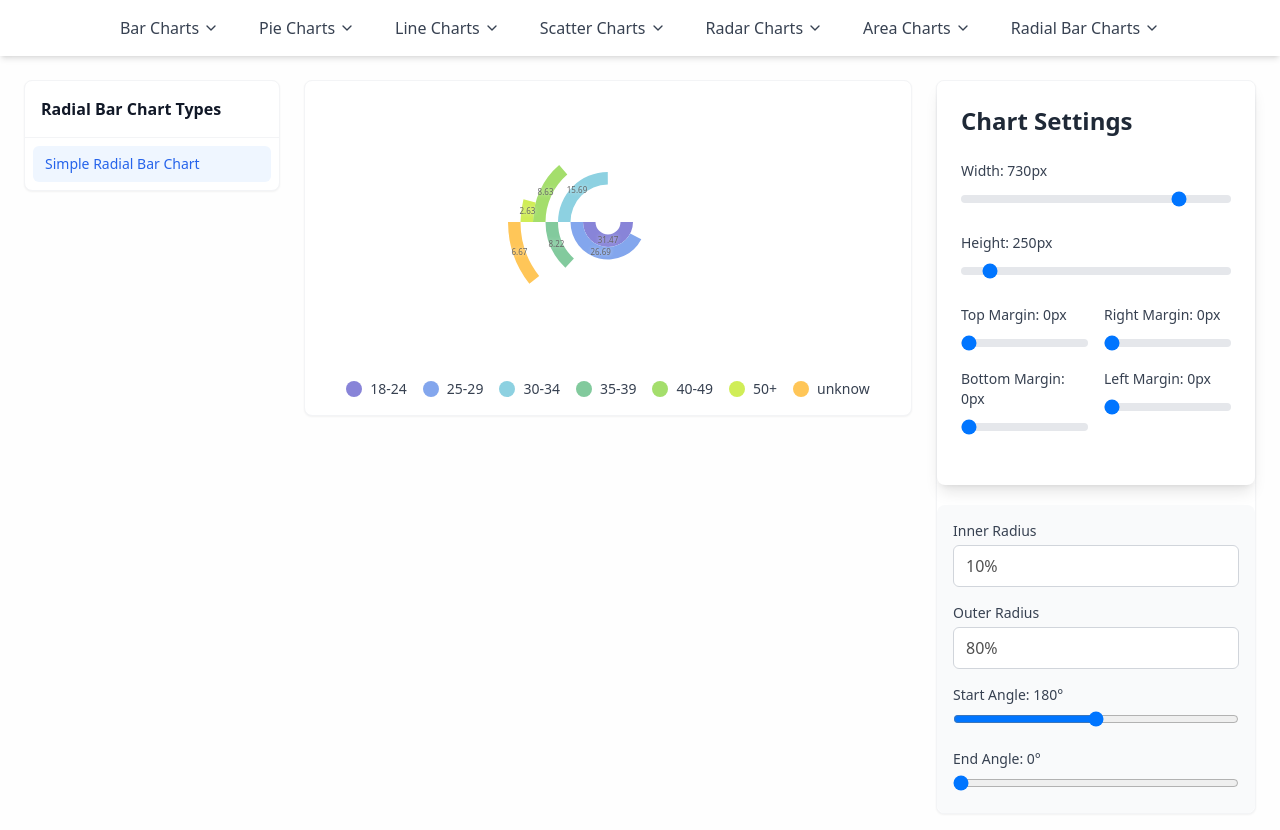
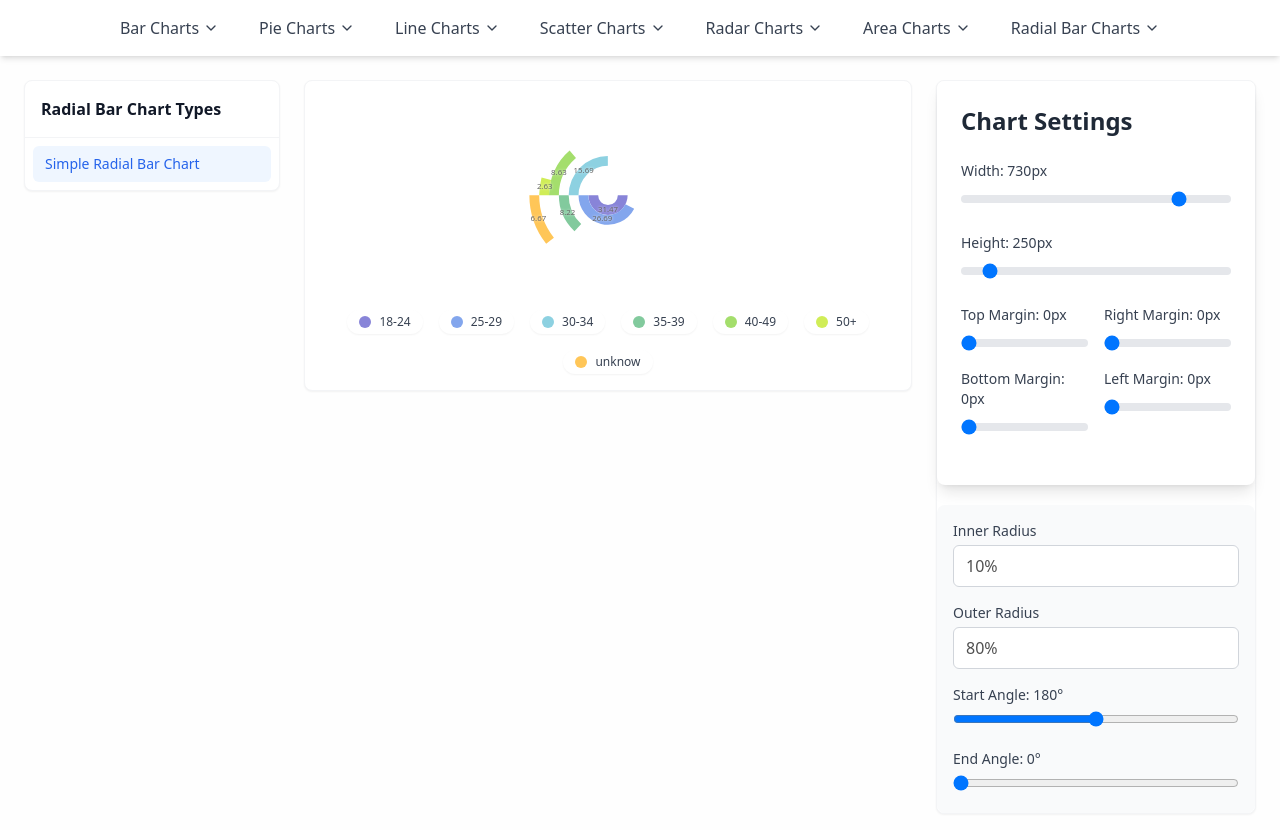
Before and after one commit to unosquare/unochart, a React app: page /simple-radial-bar-chart in a window 1280 px wide. Shown: the top 830 px of the page. Built offline with nearby package versions, Linux system fonts and the light colour scheme; the HTML template or start-up script is replaced by a standard one.

Commit message:
Design fixes

```diff
--- a/src/Legend/index.tsx
+++ b/src/Legend/index.tsx
@@ -1,4 +1,4 @@
-import type React from 'react';
+import React from 'react';
 
 interface LegendProps {
     items?: Array<{ color: string; label: string }>;
@@ -10,13 +10,17 @@ const Legend: React.FC<LegendProps> = ({ items = [] }) => {
     return (
         <div className='flex flex-wrap justify-center items-center gap-4 mt-4'>
             {validItems.map((item, index) => (
-                <div key={`legend-item-${index}`} className='flex items-center' data-testid='legend-item'>
+                <div
+                    key={`legend-item-${index}`}
+                    className='flex items-center bg-white rounded-full px-3 py-1 shadow-sm transition-all duration-300 ease-in-out hover:shadow-md'
+                    data-testid='legend-item'
+                >
                     <div
-                        className='w-4 h-4 rounded-full mr-2'
+                        className='w-3 h-3 rounded-full mr-2'
                         style={{ backgroundColor: item.color }}
                         aria-hidden='true'
                     />
-                    <span className='text-sm font-medium text-gray-700'>{item.label}</span>
+                    <span className='text-xs font-medium text-gray-700'>{item.label}</span>
                 </div>
             ))}
         </div>
--- a/src/RadialBar/index.tsx
+++ b/src/RadialBar/index.tsx
@@ -81,7 +81,7 @@ const RadialBar: React.FC<RadialBarProps> = ({
                 const labelRadius = (barInnerR + barOuterR) / 2;
 
                 const barSize = barOuterR - barInnerR;
-                const fontSize = Math.max(8, Math.min(14, barSize / 2));
+                const fontSize = Math.max(10, Math.min(14, barSize / 2));
 
                 // Adjust label position to be inside the bar
                 const labelX = labelRadius * Math.cos(midAngleRad);
@@ -90,15 +90,24 @@ const RadialBar: React.FC<RadialBarProps> = ({
                 return (
                     <g
                         key={`radial-bar-${index}`}
-                        className="transition-all duration-300 ease-in-out"
+                        className="transition-all duration-500 ease-in-out"
                     >
                         <path
                             d={pathD}
                             fill={entry.fill}
-                            className="transition-all duration-300 ease-in-out hover:opacity-80"
+                            className="transition-all duration-300 ease-in-out hover:opacity-80 hover:filter hover:brightness-110"
                             data-name={entry.name}
                             data-value={value}
-                        />
+                        >
+                            <animate
+                                attributeName="opacity"
+                                from="0"
+                                to="1"
+                                dur="0.5s"
+                                begin={`${index * 0.1}s`}
+                                fill="freeze"
+                            />
+                        </path>
                         {label && (
                             <text
                                 x={labelX}
@@ -106,13 +115,21 @@ const RadialBar: React.FC<RadialBarProps> = ({
                                 fill={label.fill}
                                 textAnchor="middle"
                                 dominantBaseline="middle"
-                                className={`font-medium select-none`}
+                                className="font-medium select-none transition-all duration-300 ease-in-out"
                                 style={{
                                     fontSize: `${fontSize}px`,
-                                    filter: 'drop-shadow(0px 0px 2px rgba(255, 255, 255, 0.7))',
+                                    filter: 'drop-shadow(0px 0px 2px rgba(255, 255, 255, 0.9))',
                                 }}
                             >
                                 {Math.abs(value).toFixed(2)}
+                                <animate
+                                    attributeName="opacity"
+                                    from="0"
+                                    to="1"
+                                    dur="0.5s"
+                                    begin={`${index * 0.1 + 0.2}s`}
+                                    fill="freeze"
+                                />
                             </text>
                         )}
                     </g>
--- a/src/RadialBarChart/index.tsx
+++ b/src/RadialBarChart/index.tsx
@@ -27,6 +27,7 @@ const RadialBarChart: React.FC<RadialBarChartProps> = ({
     const cy = height / 2;
     const [tooltipData, setTooltipData] = useState<any>(null);
     const [tooltipPosition, setTooltipPosition] = useState({ x: 0, y: 0 });
+    const scaleFactor = Math.max(0.5, Math.min(1.5, width / 730));
 
     const handleMouseMove = (event: React.MouseEvent<SVGElement>) => {
         const target = event.target as SVGElement;
@@ -58,10 +59,10 @@ const RadialBarChart: React.FC<RadialBarChartProps> = ({
     };
 
     return (
-        <div className="relative w-full flex flex-col items-center justify-center gap-4">
+        <div className="relative w-full h-full flex flex-col items-center justify-center">
             <svg
-                width={width}
-                height={height}
+                width="100%"
+                height="100%"
                 viewBox={`0 0 ${width} ${height}`}
                 className="overflow-visible"
                 onMouseMove={handleMouseMove}
@@ -98,7 +99,8 @@ const RadialBarChart: React.FC<RadialBarChartProps> = ({
             {React.Children.map(children, (child) => {
                 if (React.isValidElement(child) && child.type === Legend) {
                     return React.cloneElement(child, {
-                        items: data.map((item) => ({ color: item.fill, label: item.name }))
+                        items: data.map((item) => ({ color: item.fill, label: item.name })),
+                        scaleFactor
                     });
                 }
                 return null;
```
